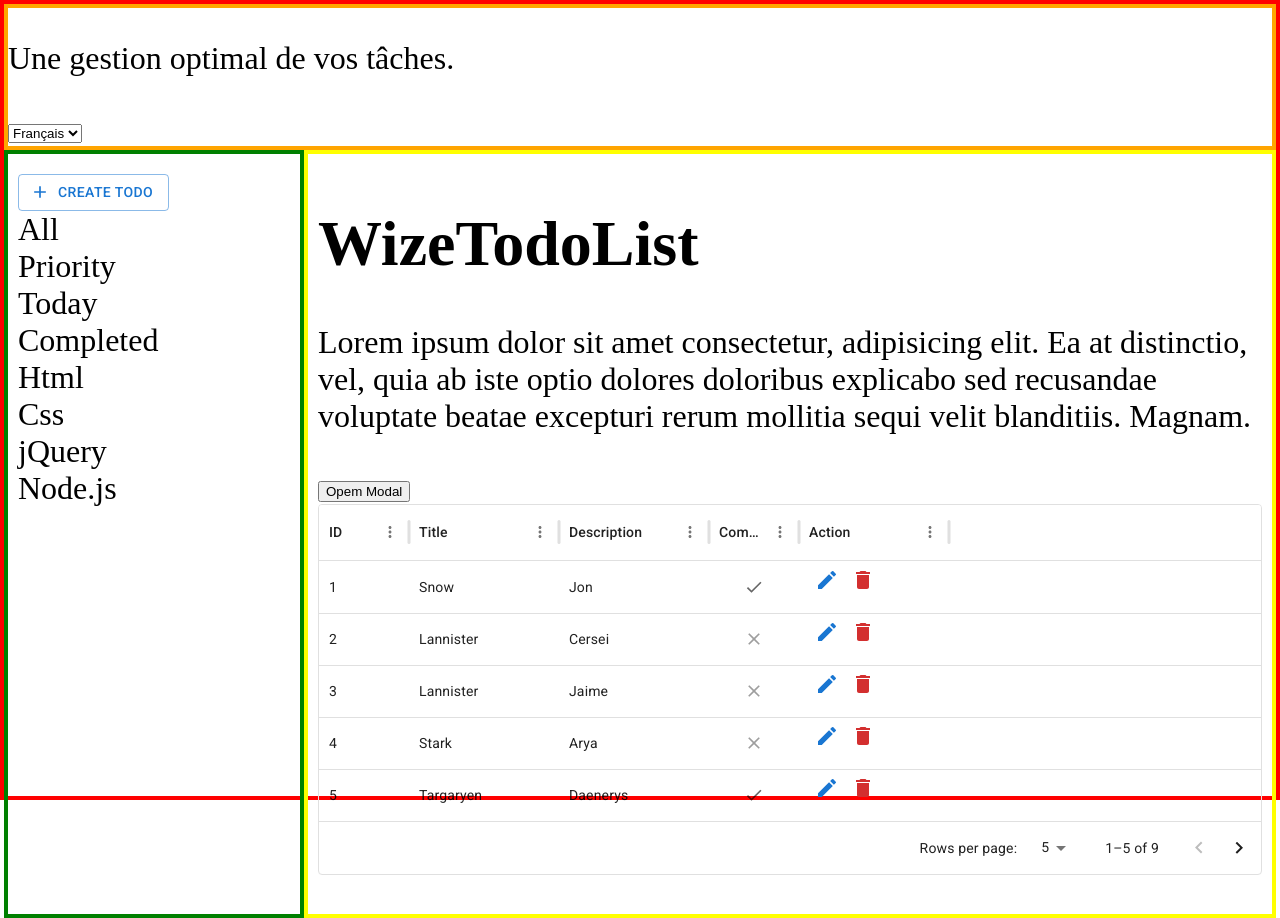
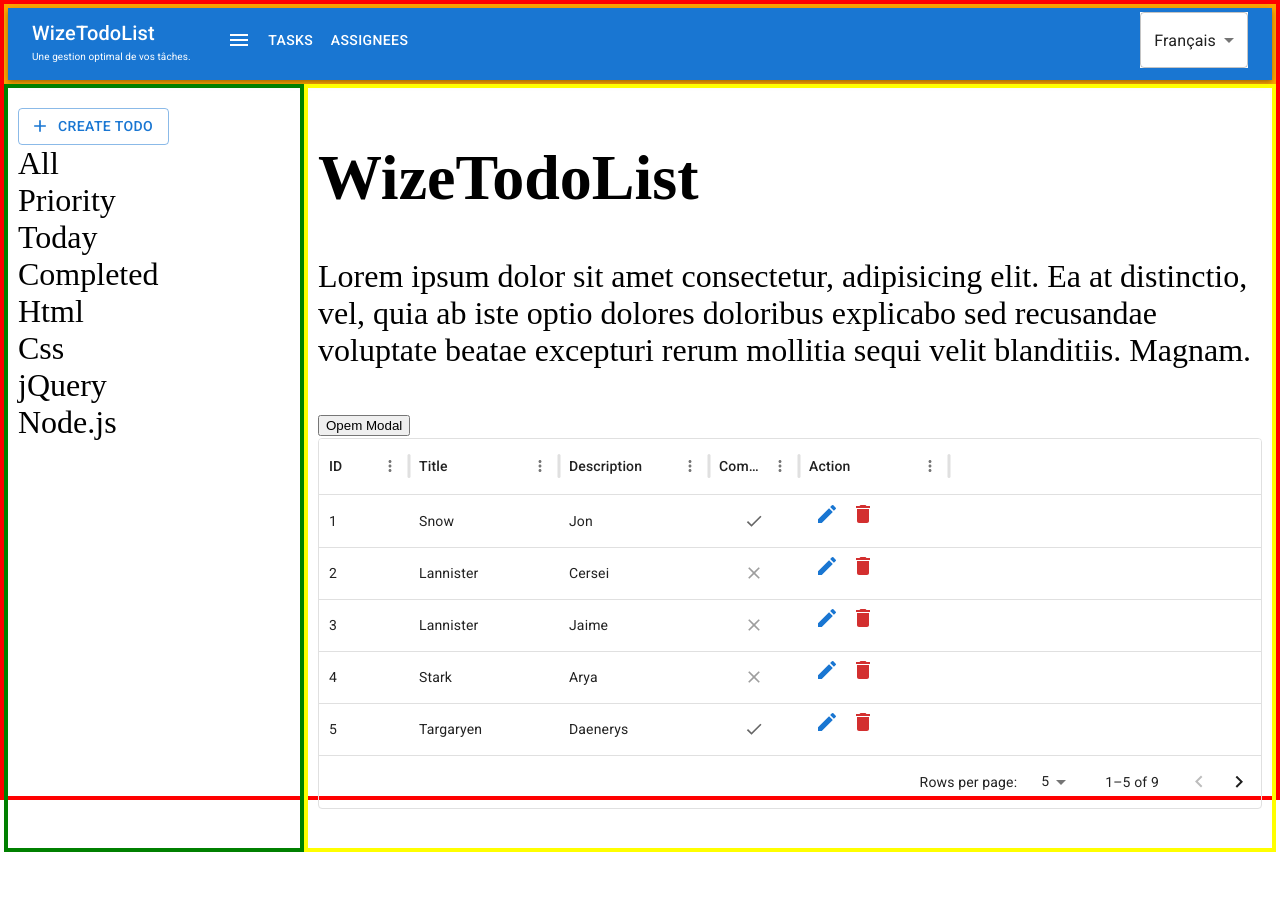
Before and after one commit to will-oracions/QuizExam, a React (Vite) app: page / in a window 1280 px wide. After the commit the page ends 852 px from the top, so only its background shows below. Built offline with nearby package versions, Linux system fonts and the light colour scheme; what axios-mock-adapter would draw is missing.

Commit message:
create Header Navigation

```diff
--- a/package.json
+++ b/package.json
@@ -16,6 +16,7 @@
     "@mui/icons-material": "^5.15.15",
     "@mui/material": "^5.15.15",
     "@mui/styled-engine-sc": "6.0.0-alpha.18",
+    "@mui/styles": "^5.15.15",
     "@mui/x-data-grid": "^7.3.1",
     "@tanstack/react-query": "^5.32.0",
     "axios": "^1.6.8",
@@ -27,6 +28,7 @@
     "react-dom": "^18.2.0",
     "react-hook-form": "^7.51.3",
     "react-i18next": "^14.1.1",
+    "react-router-dom": "^6.23.0",
     "styled-components": "^6.1.8"
   },
   "devDependencies": {
--- a/src/components/Header.tsx
+++ b/src/components/Header.tsx
@@ -1,14 +1,129 @@
 import { useTranslation } from "react-i18next";
 import LanguageSwitcher from "./LanguageSwitcher";
+import {
+  AppBar,
+  Toolbar,
+  Typography,
+  Button,
+  Box,
+  Drawer,
+  IconButton,
+  List,
+  ListItem,
+  ListItemText,
+} from "@mui/material";
+import MenuIcon from "@mui/icons-material/Menu";
+import { makeStyles } from "@mui/styles";
+import React from "react";
+
+const menu = [
+  {
+    label: "Tasks",
+    url: "/tasks",
+  },
+  {
+    label: "Assignees",
+    url: "assignees",
+  },
+];
+
+const useStyles = makeStyles((theme) => ({
+  title: {
+    flexGrow: 1,
+  },
+  menuButton: {
+    // [theme.breakpoints.up("md")]: {
+    //   display: "none",
+    // },
+  },
+}));
 
 const Header = () => {
   const { t } = useTranslation();
+  const classes = useStyles();
+
+  const [isDrawerOpen, setIsDrawerOpen] = React.useState(false);
+
+  const toggleDrawer = () => {
+    setIsDrawerOpen(!isDrawerOpen);
+  };
+
+  const displayMobileMenu = () => {
+    return menu.map((menuItem, index) => (
+      <ListItem key={index} onClick={toggleDrawer}>
+        <ListItemText primary={menuItem.label} />
+      </ListItem>
+    ));
+  };
+
+  const displayMenu = () => {
+    return menu.map((menuItem, index) => (
+      <Button key={index} color="inherit">
+        {menuItem.label}
+      </Button>
+    ));
+  };
 
   return (
-    <div>
-      <p>{t("appDescription")}</p>
-      <LanguageSwitcher />
-    </div>
+    <>
+      <AppBar position="static" style={{ height: "100%" }}>
+        <Toolbar>
+          <Box
+            width="100%"
+            display="flex"
+            justifyContent="space-between"
+            alignItems="center">
+            <Box
+              display="flex"
+              justifyContent="space-between"
+              alignItems="center">
+              <Box marginRight={5}>
+                <Typography variant="h6" className={classes.title}>
+                  WizeTodoList
+                </Typography>
+                <Typography fontSize={10}>{t("appDescription")}</Typography>
+              </Box>
+
+              <IconButton
+                edge="start"
+                color="inherit"
+                aria-label="menu"
+                onClick={toggleDrawer}
+                className={classes.menuButton}>
+                <MenuIcon />
+              </IconButton>
+              <div className={classes.menuButton}>
+                <Drawer
+                  anchor="right"
+                  open={isDrawerOpen}
+                  onClose={toggleDrawer}>
+                  <List>
+                    {displayMobileMenu()}
+                    {/* <ListItem onClick={toggleDrawer}>
+                      <ListItemText primary="Home" />
+                    </ListItem>
+                    <ListItem onClick={toggleDrawer}>
+                      <ListItemText primary="About" />
+                    </ListItem>
+                    <ListItem onClick={toggleDrawer}>
+                      <ListItemText primary="Contact" />
+                    </ListItem> */}
+                  </List>
+                </Drawer>
+              </div>
+
+              {displayMenu()}
+              {/* <Button color="inherit">Home</Button>
+              <Button color="inherit">About</Button>
+              <Button color="inherit">Contact</Button> */}
+            </Box>
+            <Box>
+              <LanguageSwitcher />
+            </Box>
+          </Box>
+        </Toolbar>
+      </AppBar>
+    </>
   );
 };
 
--- a/src/components/LanguageSwitcher.tsx
+++ b/src/components/LanguageSwitcher.tsx
@@ -1,20 +1,37 @@
-import React from "react";
+import { FormControl, Select, MenuItem } from "@mui/material";
 import { useTranslation } from "react-i18next";
 
 const LanguageSwitcher = () => {
   const { i18n } = useTranslation();
 
-  const handleChangeLanguage = (e: React.FormEvent<HTMLSelectElement>) => {
-    i18n.changeLanguage(e.currentTarget.value);
+  // React.FormEvent<HTMLSelectElement>
+  const handleChangeLanguage = (e: any) => {
+    i18n.changeLanguage(e.target.value);
   };
 
   return (
-    <div>
+    <>
+      <FormControl fullWidth style={{ background: "white" }}>
+        {/* <InputLabel id="select-label">Select an Option</InputLabel> */}
+        <Select
+          labelId="select-label"
+          id="select"
+          value={i18n.language}
+          onChange={handleChangeLanguage}
+          // label="Select an Option"
+        >
+          {/* <MenuItem value="">None</MenuItem> */}
+          <MenuItem value="fr">Français</MenuItem>
+          <MenuItem value="en">English</MenuItem>
+        </Select>
+      </FormControl>
+      {/* <div>
       <select onChange={handleChangeLanguage} value={i18n.language}>
         <option value="fr">Français</option>
         <option value="en">English</option>
       </select>
-    </div>
+    </div> */}
+    </>
   );
 };
 
--- a/src/index.scss
+++ b/src/index.scss
@@ -24,11 +24,16 @@ body {
     display: grid;
     grid-template-areas:
       "header  header header"
+      "sidebar main  main"
+      "sidebar main  main"
+      "sidebar main  main"
+      "sidebar main  main"
       "sidebar main  main";
 
     #app-header {
       border: 4px solid orange;
       grid-area: header;
+      height: 5rem;
     }
 
     #app-sidebar {
--- a/src/main.tsx
+++ b/src/main.tsx
@@ -12,7 +12,9 @@ const queryClient = new QueryClient();
 ReactDOM.createRoot(document.getElementById("root")!).render(
   <React.StrictMode>
     <QueryClientProvider client={queryClient}>
+      {/* <ThemeProvider theme={theme}> */}
       <App />
+      {/* </ThemeProvider> */}
     </QueryClientProvider>
   </React.StrictMode>
 );
```
Also changed, not shown: src/mui.theme.ts (added, +15 -0 lines), 1 other file (tests, documents, lock files or other folders).
